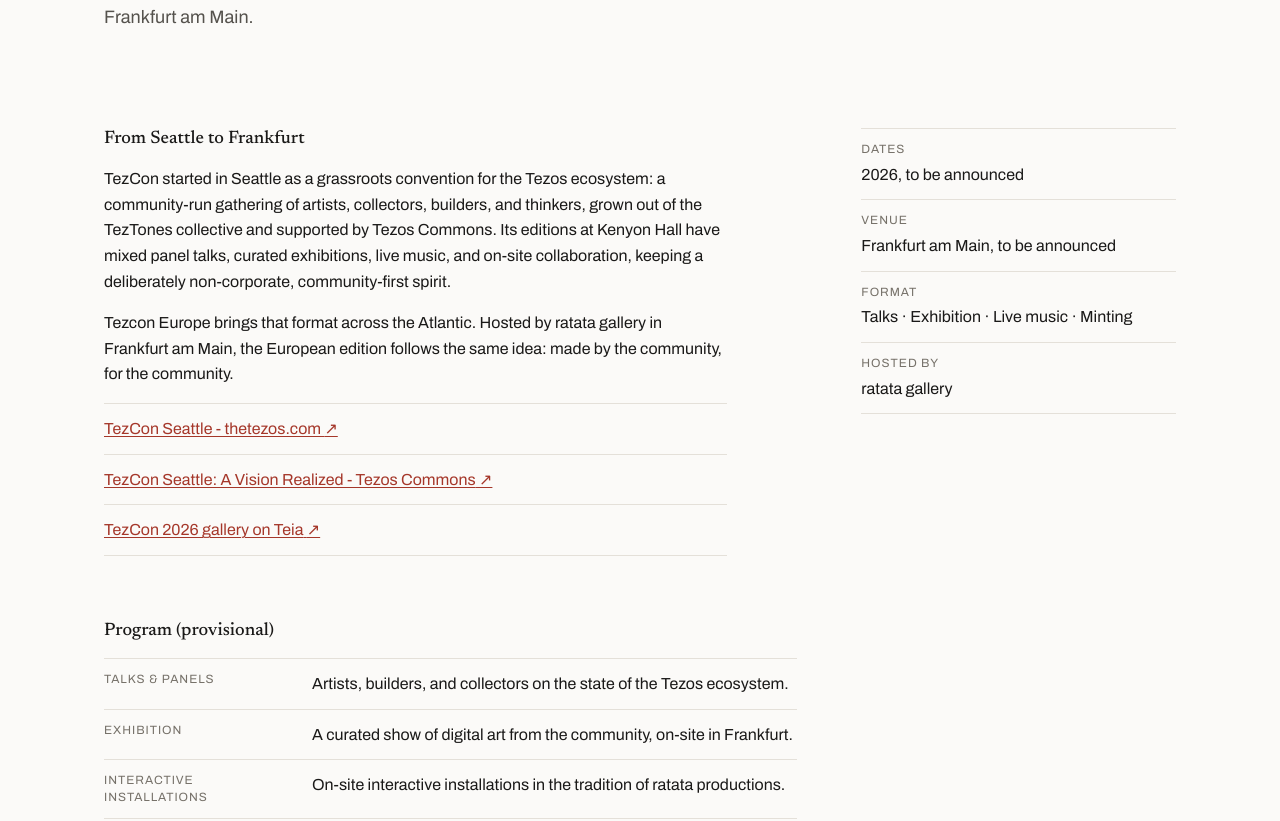
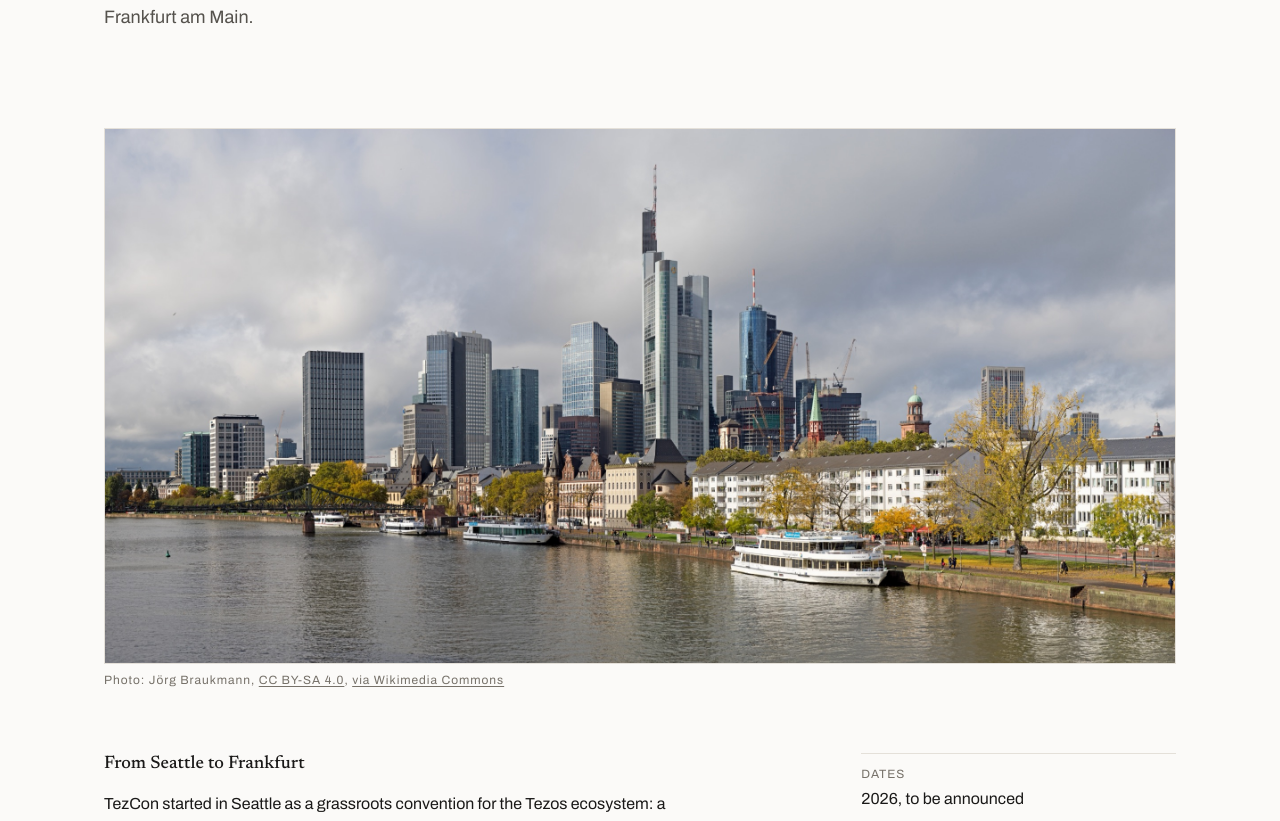
Before and after one commit to josim/ratata-gallery, a Next.js app: page /tezcon-europe in a window 1280 px wide. Shown: the part 280-1101 px from the top of the page. Built offline with nearby package versions, Linux system fonts and the light colour scheme.

Commit message:
Tezcon Europe: add Frankfurt skyline hero image with CC BY-SA credit
Photo by Jörg Braukmann, CC BY-SA 4.0, via Wikimedia Commons,
resized to 2400px for web.

Co-Authored-By: Claude Fable 5 <noreply@anthropic.com>

```diff
--- a/app/tezcon-europe/page.tsx
+++ b/app/tezcon-europe/page.tsx
@@ -1,4 +1,5 @@
 import type { Metadata } from "next";
+import Image from "next/image";
 import { strings } from "@/lib/strings";
 import PageHero from "@/components/PageHero";
 
@@ -15,6 +16,39 @@ export default function TezconEuropePage() {
         title={strings.tezcon.heading}
         intro={strings.tezcon.body}
       />
+
+      <figure className="mb-12 md:mb-16">
+        <div className="relative aspect-[2/1] w-full border border-line bg-paper-card">
+          <Image
+            src={strings.tezcon.heroImage}
+            alt={strings.tezcon.heroImageAlt}
+            fill
+            priority
+            sizes="100vw"
+            className="object-cover"
+          />
+        </div>
+        <figcaption className="mt-2 text-meta text-ink-muted">
+          {strings.tezcon.heroImageCredit},{" "}
+          <a
+            href={strings.tezcon.heroImageLicenseUrl}
+            target="_blank"
+            rel="noopener noreferrer"
+            className="underline decoration-1 underline-offset-[0.15em] hover:text-ink"
+          >
+            {strings.tezcon.heroImageLicense}
+          </a>
+          ,{" "}
+          <a
+            href={strings.tezcon.heroImageSourceUrl}
+            target="_blank"
+            rel="noopener noreferrer"
+            className="underline decoration-1 underline-offset-[0.15em] hover:text-ink"
+          >
+            {strings.tezcon.heroImageSourceLabel}
+          </a>
+        </figcaption>
+      </figure>
 
       <div className="grid gap-12 lg:grid-cols-12 lg:gap-16">
         <div className="space-y-16 lg:col-span-8">
--- a/lib/strings.ts
+++ b/lib/strings.ts
@@ -75,6 +75,14 @@ export const strings = {
     // PROVISIONAL COPY - dates, venue, and program are placeholders until the
     // edition is confirmed; the Seattle background is factual.
     body: "The legendary Tezcon comes to Europe: talks, exhibitions, live music, and minting in Frankfurt am Main.",
+    heroImage: "/images/tezcon-europe/frankfurt-skyline-2022.jpg",
+    heroImageAlt: "The Frankfurt am Main skyline seen across the river Main",
+    heroImageCredit: "Photo: Jörg Braukmann",
+    heroImageLicense: "CC BY-SA 4.0",
+    heroImageLicenseUrl: "https://creativecommons.org/licenses/by-sa/4.0/",
+    heroImageSourceLabel: "via Wikimedia Commons",
+    heroImageSourceUrl:
+      "https://commons.wikimedia.org/wiki/File:Frankfurt_Skyline_2022.jpg",
     facts: [
       { label: "Dates", value: "2026, to be announced" },
       { label: "Venue", value: "Frankfurt am Main, to be announced" },
```
Also changed, not shown: public/images/tezcon-europe/frankfurt-skyline-2022.jpg (added).
